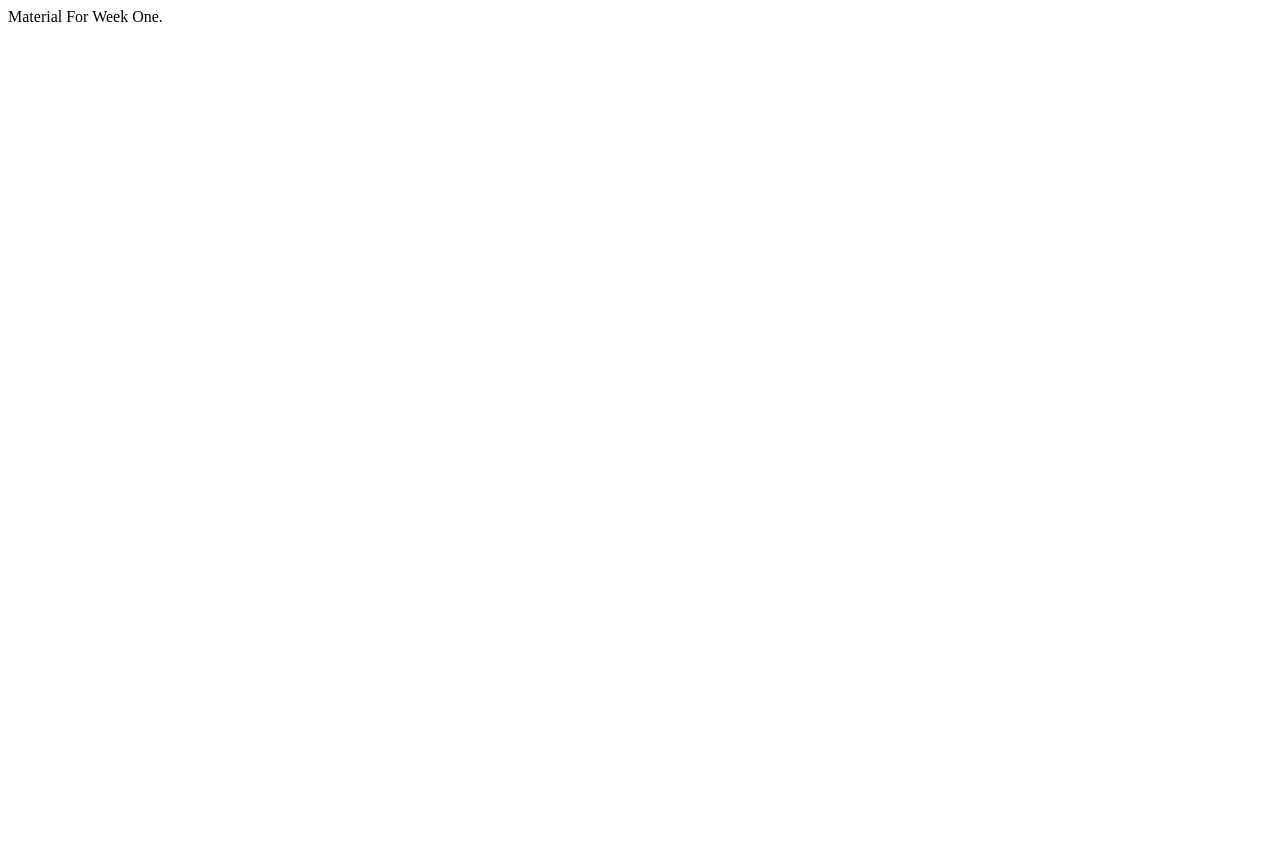
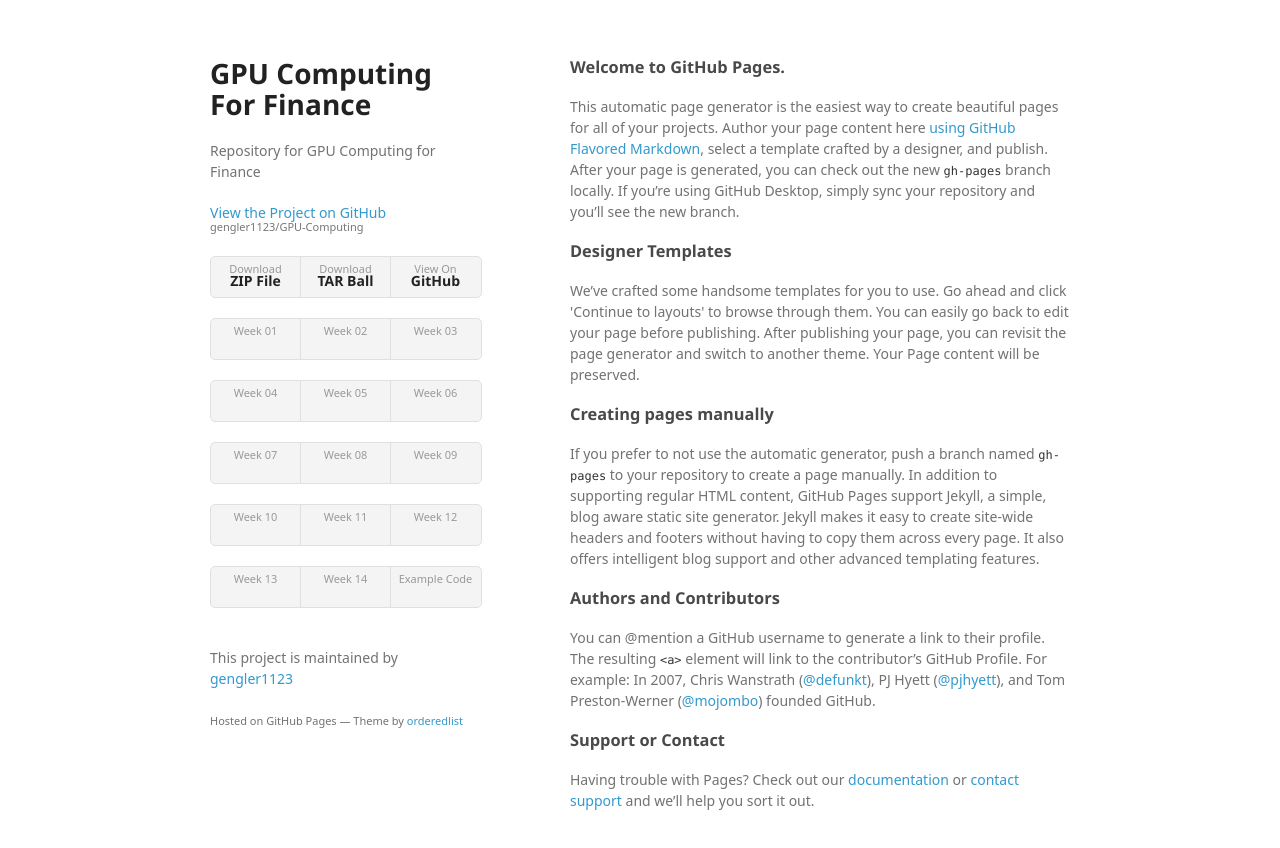
Before and after one commit to gengler1123/GPU-Computing-For-Finance, a plain HTML site: page Weeks/week01.html in a window 1280 px wide. Before the commit the page ends 800 px from the top, so only its background shows below. Drawn offline with Linux system fonts and the light colour scheme; files that its build step writes are made by us from their sources; a web font is replaced by a local one.

Commit message:
Update week01.html

```diff
--- a/Weeks/week01.html
+++ b/Weeks/week01.html
@@ -1,11 +1,92 @@
+<!doctype html>
 <html>
+  <head>
+    <meta charset="utf-8">
+    <meta http-equiv="X-UA-Compatible" content="chrome=1">
+    <title>GPU Computing For Finance by gengler1123</title>
 
-<title>Week 01</title>
+    <link rel="stylesheet" href="stylesheets/styles.css">
+    <link rel="stylesheet" href="stylesheets/github-light.css">
+    <meta name="viewport" content="width=device-width">
+    <!--[if lt IE 9]>
+    <script src="//html5shiv.googlecode.com/svn/trunk/html5.js"></script>
+    <![endif]-->
+  </head>
+  <body>
+    <div class="wrapper">
+      <header>
+        <h1>GPU Computing For Finance</h1>
+        <p>Repository for GPU Computing for Finance</p>
 
-<header></header>
+        <p class="view"><a href="https://github.com/gengler1123/GPU-Computing">View the Project on GitHub <small>gengler1123/GPU-Computing</small></a></p>
 
 
-<body>Material For Week One.</body>
+        <ul>
+          <li><a href="https://github.com/gengler1123/GPU-Computing/zipball/master">Download <strong>ZIP File</strong></a></li>
+          <li><a href="https://github.com/gengler1123/GPU-Computing/tarball/master">Download <strong>TAR Ball</strong></a></li>
+          <li><a href="https://github.com/gengler1123/GPU-Computing">View On <strong>GitHub</strong></a></li>
+        </ul>
+
+        <ul>
+          <li><a href="week01.html">Week 01</a></li>
+          <li><a href="week02.html">Week 02</a></li>
+          <li><a href="week03.html">Week 03</a></li>
+        </ul>
+        <ul>
+          <li><a href="week04.html">Week 04</a></li>
+          <li><a href="week05.html">Week 05</a></li>
+          <li><a href="week06.html">Week 06</a></li>
+        </ul>
+        <ul>
+          <li><a href="week07.html">Week 07</a></li>
+          <li><a href="week08.html">Week 08</a></li>
+          <li><a href="week09.html">Week 09</a></li>
+        </ul>
+        <ul>
+          <li><a href="week10.html">Week 10</a></li>
+          <li><a href="week11.html">Week 11</a></li>
+          <li><a href="week12.html">Week 12</a></li>
+        </ul>
+        <ul>
+          <li><a href="week13.html">Week 13</a></li>
+          <li><a href="week14.html">Week 14</a></li>
+          <li><a href="../Examples/exampleintro.html">Example Code</a></li>
+        </ul>
+      </header>
 
 
+      <section>
+        <h3>
+<a id="welcome-to-github-pages" class="anchor" href="#welcome-to-github-pages" aria-hidden="true"><span aria-hidden="true" class="octicon octicon-link"></span></a>Welcome to GitHub Pages.</h3>
+
+<p>This automatic page generator is the easiest way to create beautiful pages for all of your projects. Author your page content here <a href="https://guides.github.com/features/mastering-markdown/">using GitHub Flavored Markdown</a>, select a template crafted by a designer, and publish. After your page is generated, you can check out the new <code>gh-pages</code> branch locally. If you’re using GitHub Desktop, simply sync your repository and you’ll see the new branch.</p>
+
+<h3>
+<a id="designer-templates" class="anchor" href="#designer-templates" aria-hidden="true"><span aria-hidden="true" class="octicon octicon-link"></span></a>Designer Templates</h3>
+
+<p>We’ve crafted some handsome templates for you to use. Go ahead and click 'Continue to layouts' to browse through them. You can easily go back to edit your page before publishing. After publishing your page, you can revisit the page generator and switch to another theme. Your Page content will be preserved.</p>
+
+<h3>
+<a id="creating-pages-manually" class="anchor" href="#creating-pages-manually" aria-hidden="true"><span aria-hidden="true" class="octicon octicon-link"></span></a>Creating pages manually</h3>
+
+<p>If you prefer to not use the automatic generator, push a branch named <code>gh-pages</code> to your repository to create a page manually. In addition to supporting regular HTML content, GitHub Pages support Jekyll, a simple, blog aware static site generator. Jekyll makes it easy to create site-wide headers and footers without having to copy them across every page. It also offers intelligent blog support and other advanced templating features.</p>
+
+<h3>
+<a id="authors-and-contributors" class="anchor" href="#authors-and-contributors" aria-hidden="true"><span aria-hidden="true" class="octicon octicon-link"></span></a>Authors and Contributors</h3>
+
+<p>You can @mention a GitHub username to generate a link to their profile. The resulting <code>&lt;a&gt;</code> element will link to the contributor’s GitHub Profile. For example: In 2007, Chris Wanstrath (<a href="https://github.com/defunkt" class="user-mention">@defunkt</a>), PJ Hyett (<a href="https://github.com/pjhyett" class="user-mention">@pjhyett</a>), and Tom Preston-Werner (<a href="https://github.com/mojombo" class="user-mention">@mojombo</a>) founded GitHub.</p>
+
+<h3>
+<a id="support-or-contact" class="anchor" href="#support-or-contact" aria-hidden="true"><span aria-hidden="true" class="octicon octicon-link"></span></a>Support or Contact</h3>
+
+<p>Having trouble with Pages? Check out our <a href="https://help.github.com/pages">documentation</a> or <a href="https://github.com/contact">contact support</a> and we’ll help you sort it out.</p>
+      </section>
+      <footer>
+        <p>This project is maintained by <a href="https://github.com/gengler1123">gengler1123</a></p>
+        <p><small>Hosted on GitHub Pages &mdash; Theme by <a href="https://github.com/orderedlist">orderedlist</a></small></p>
+      </footer>
+    </div>
+    <script src="javascripts/scale.fix.js"></script>
+
+  </body>
 </html>
```
